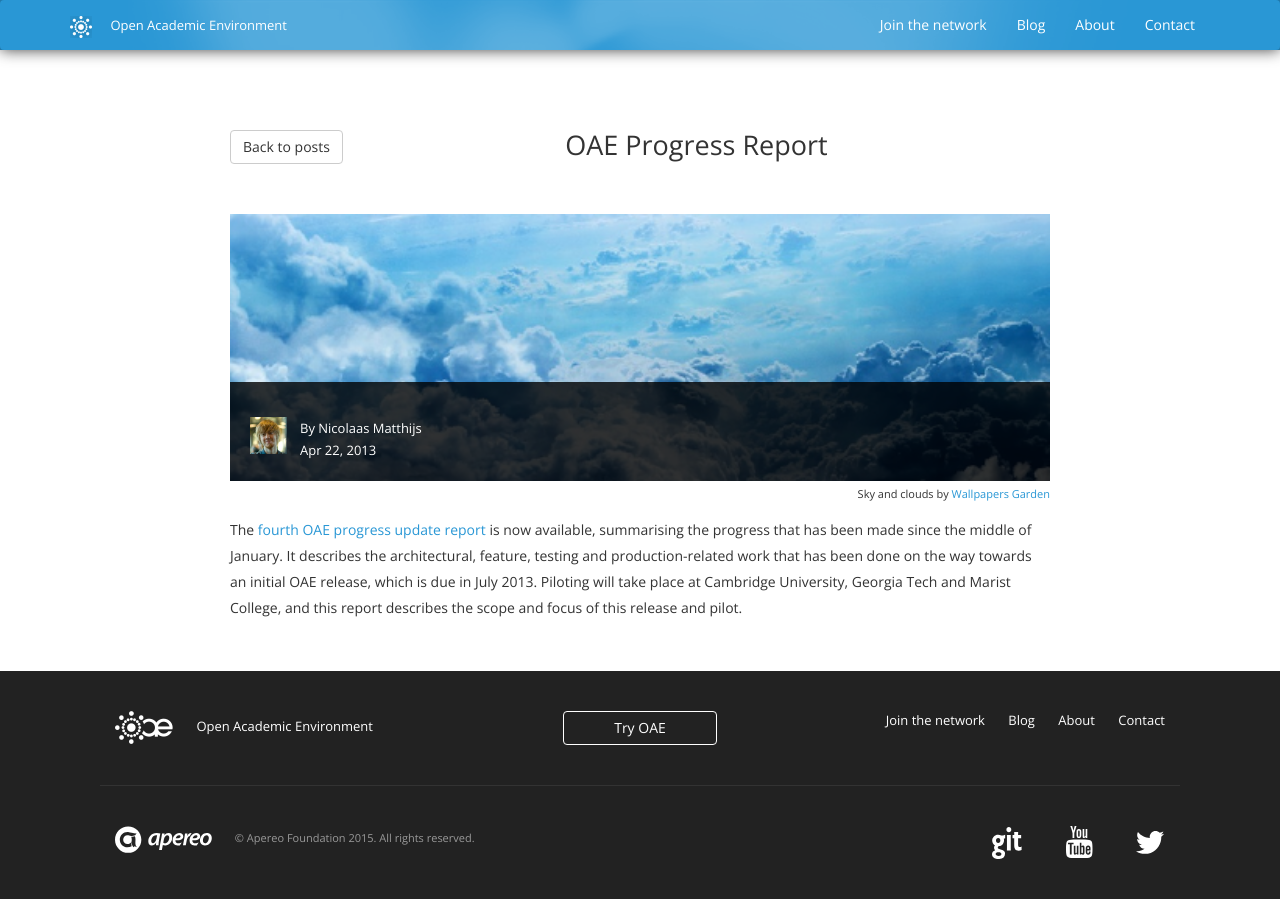
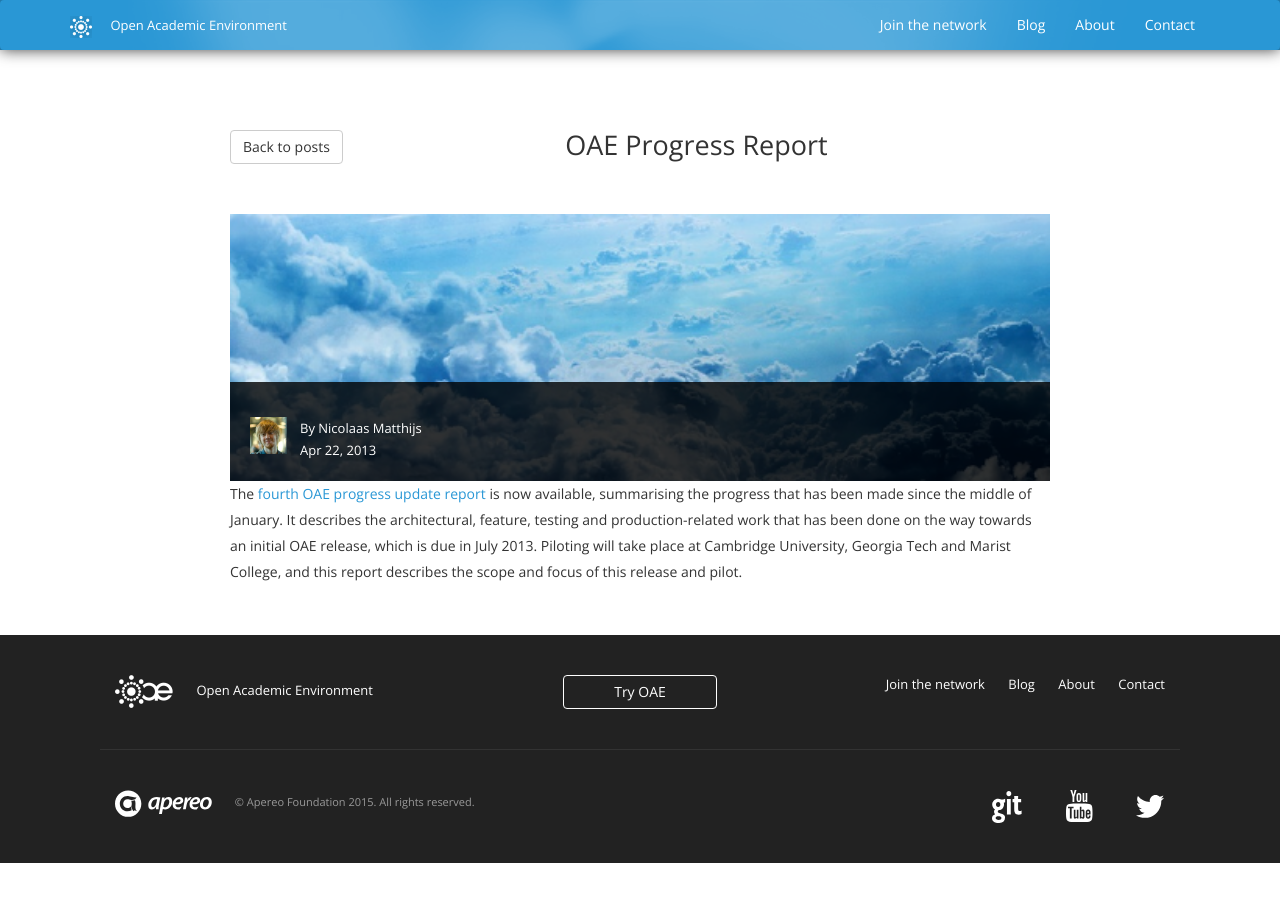
Before and after one commit to oaeproject/oaeproject.github.io, a Jekyll site: the page built from _posts/2013-04-22-oae-progress-report.markdown, in a window 1280 px wide. Built offline with Jekyll 4.4.1, drawn with Linux system fonts in a browser that asks for light colours.

Commit message:
Remove banner attribution

```diff
--- a/_layouts/post.html
+++ b/_layouts/post.html
@@ -23,7 +23,6 @@ layout: default
           </div>
         </div>
       </a>
-      <div class="banner-attribution">Sky and clouds by <a href="#">Wallpapers Garden</a></div>
       {{ content }}
   </div>
 </div>
```
